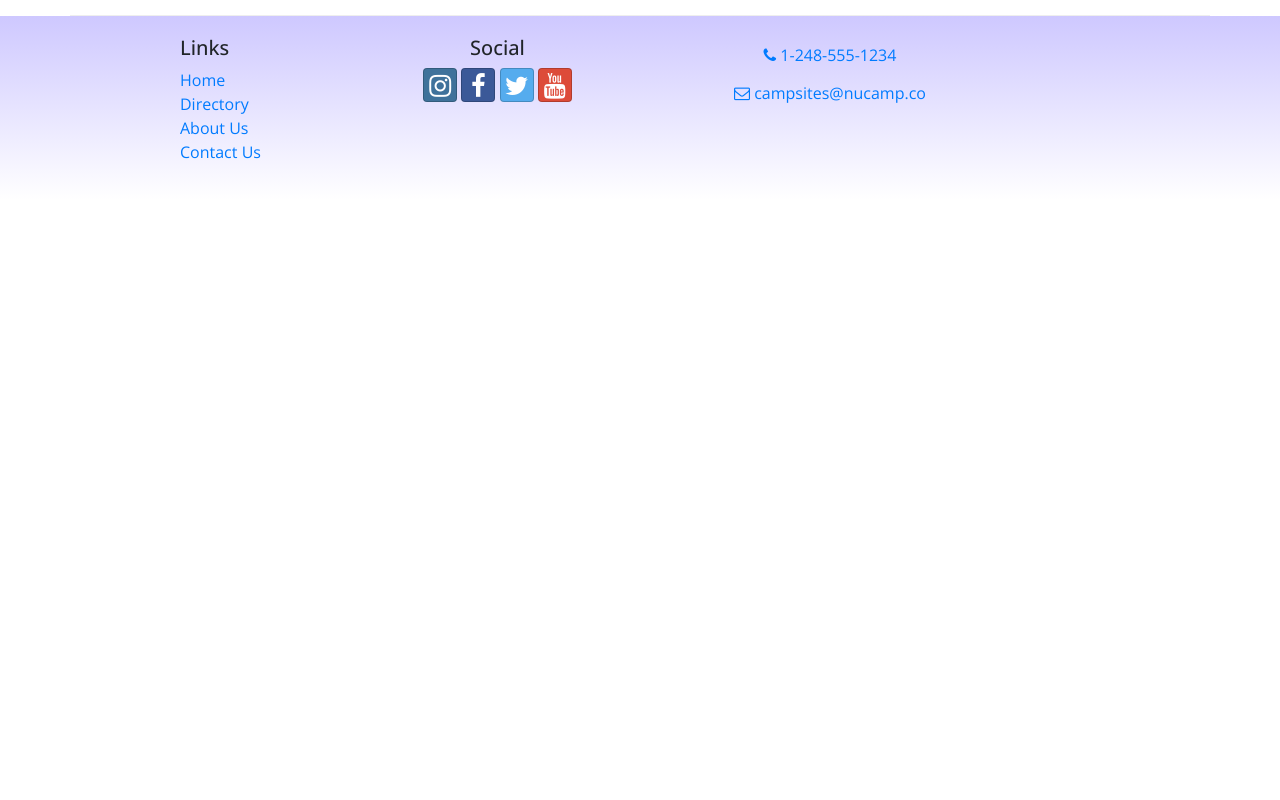
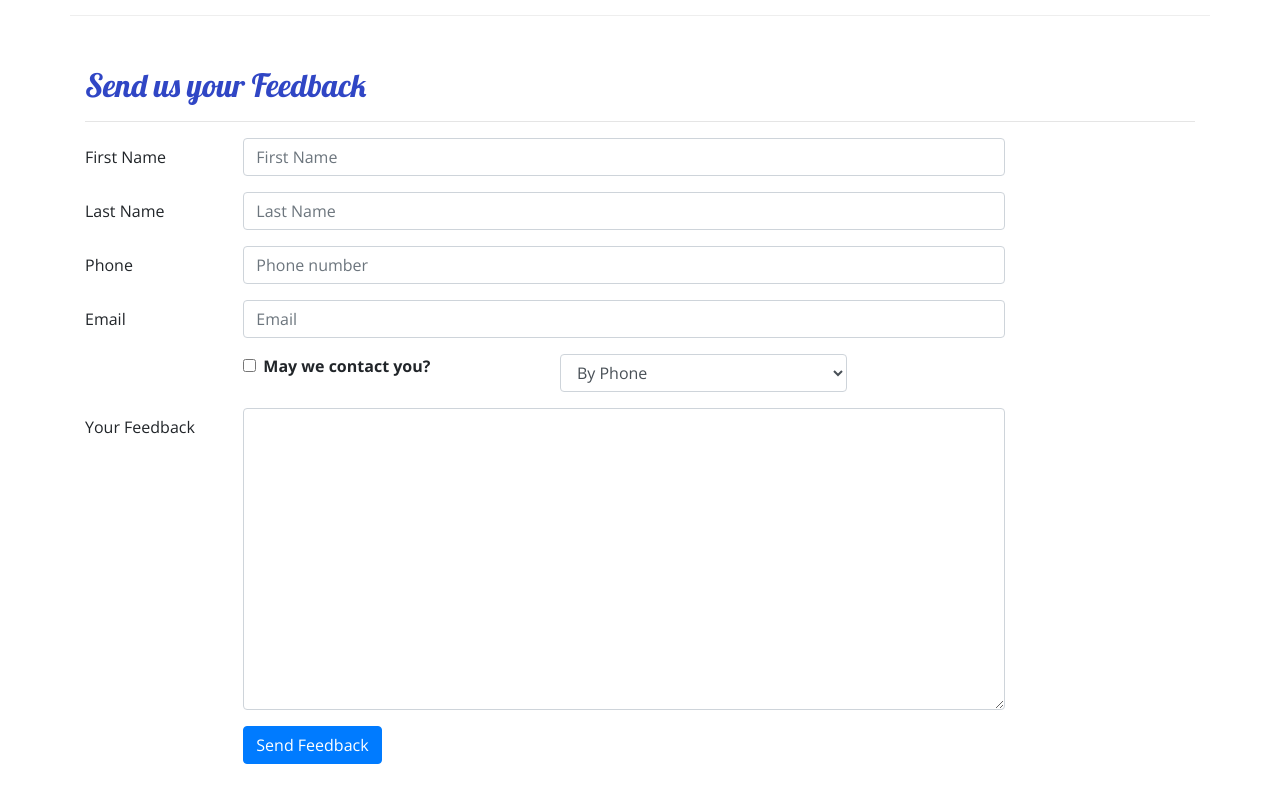
Before and after one commit to timstetter/react-1, a React (Create React App) app: page /contactus in a window 1280 px wide. Shown: the part 560-1360 px from the top of the page. Before the commit the page ends 800 px from the top, so only its background shows below. Built offline with nearby package versions, Linux system fonts and the light colour scheme.

Commit message:
added controlled contact us forms

```diff
--- a/src/components/ContactComponent.jsx
+++ b/src/components/ContactComponent.jsx
@@ -1,8 +1,51 @@
-import React from "react";
-import { Breadcrumb, BreadcrumbItem } from "reactstrap";
+import React, { Component } from "react";
+import {
+  Breadcrumb,
+  BreadcrumbItem,
+  Button,
+  Form,
+  FormGroup,
+  Label,
+  Input,
+  Col,
+} from "reactstrap";
 import { Link } from "react-router-dom";
 
-function Contact(props) {
+class Contact extends Component {
+  constructor(props) {
+    super(props);
+
+    this.state = {
+      firstName: "",
+      lastName: "",
+      phoneNum: "",
+      email: "",
+      agree: false,
+      contactType: "By Phone",
+      feedback: "",
+    };
+
+    this.handleInputChange = this.handleInputChange.bind(this);
+    this.handleSubmit = this.handleSubmit.bind(this);
+  }
+
+  handleInputChange(event) {
+    const target = event.target;
+    const name = target.name;
+    const value = target.type === "checkbox" ? target.checked : target.value;
+
+    this.setState({
+      [name]: value,
+    });
+  }
+
+  handleSubmit(event) {
+    console.log("Current state is: " + JSON.stringify(this.state));
+    alert("Current state is: " + JSON.stringify(this.state));
+    event.preventDefault();
+  }
+
+  render() {
     return (
       <div className="container">
         <div className="row">
@@ -42,8 +85,125 @@
             </a>
           </div>
         </div>
+        <div className="row row-content">
+          <div className="col-12">
+            <h2>Send us your Feedback</h2>
+            <hr />
+          </div>
+          <div className="col-md-10">
+            <Form onSubmit={this.handleSubmit}>
+              <FormGroup row>
+                <Label htmlFor="firstName" md={2}>
+                  First Name
+                </Label>
+                <Col md={10}>
+                  <Input
+                    type="text"
+                    id="firstName"
+                    name="firstName"
+                    placeholder="First Name"
+                    value={this.state.firstName}
+                    onChange={this.handleInputChange}
+                  />
+                </Col>
+              </FormGroup>
+              <FormGroup row>
+                <Label htmlFor="lastName" md={2}>
+                  Last Name
+                </Label>
+                <Col md={10}>
+                  <Input
+                    type="text"
+                    id="lastName"
+                    name="lastName"
+                    placeholder="Last Name"
+                    value={this.state.lastName}
+                    onChange={this.handleInputChange}
+                  />
+                </Col>
+              </FormGroup>
+              <FormGroup row>
+                <Label htmlFor="phoneNum" md={2}>
+                  Phone
+                </Label>
+                <Col md={10}>
+                  <Input
+                    type="tel"
+                    id="phoneNum"
+                    name="phoneNum"
+                    placeholder="Phone number"
+                    value={this.state.phoneNum}
+                    onChange={this.handleInputChange}
+                  />
+                </Col>
+              </FormGroup>
+              <FormGroup row>
+                <Label htmlFor="email" md={2}>
+                  Email
+                </Label>
+                <Col md={10}>
+                  <Input
+                    type="email"
+                    id="email"
+                    name="email"
+                    placeholder="Email"
+                    value={this.state.email}
+                    onChange={this.handleInputChange}
+                  />
+                </Col>
+              </FormGroup>
+              <FormGroup row>
+                <Col md={{ size: 4, offset: 2 }}>
+                  <FormGroup check>
+                    <Label check>
+                      <Input
+                        type="checkbox"
+                        name="agree"
+                        checked={this.state.agree}
+                        onChange={this.handleInputChange}
+                      />{" "}
+                      <strong>May we contact you?</strong>
+                    </Label>
+                  </FormGroup>
+                </Col>
+                <Col md={4}>
+                  <Input
+                    type="select"
+                    name="contactType"
+                    value={this.state.contactType}
+                    onChange={this.handleInputChange}>
+                    <option>By Phone</option>
+                    <option>By Email</option>
+                  </Input>
+                </Col>
+              </FormGroup>
+              <FormGroup row>
+                <Label htmlFor="feedback" md={2}>
+                  Your Feedback
+                </Label>
+                <Col md={10}>
+                  <Input
+                    type="textarea"
+                    id="feedback"
+                    name="feedback"
+                    rows="12"
+                    value={this.state.feedback}
+                    onChange={this.handleInputChange}></Input>
+                </Col>
+              </FormGroup>
+              <FormGroup row>
+                <Col md={{ size: 10, offset: 2 }}>
+                  <Button type="submit" color="primary">
+                    Send Feedback
+                  </Button>
+                </Col>
+              </FormGroup>
+            </Form>
+          </div>
+        </div>
       </div>
     );
   }
+}
 
 export default Contact;
```
Lines whose indentation alone changed are shown as unchanged.
